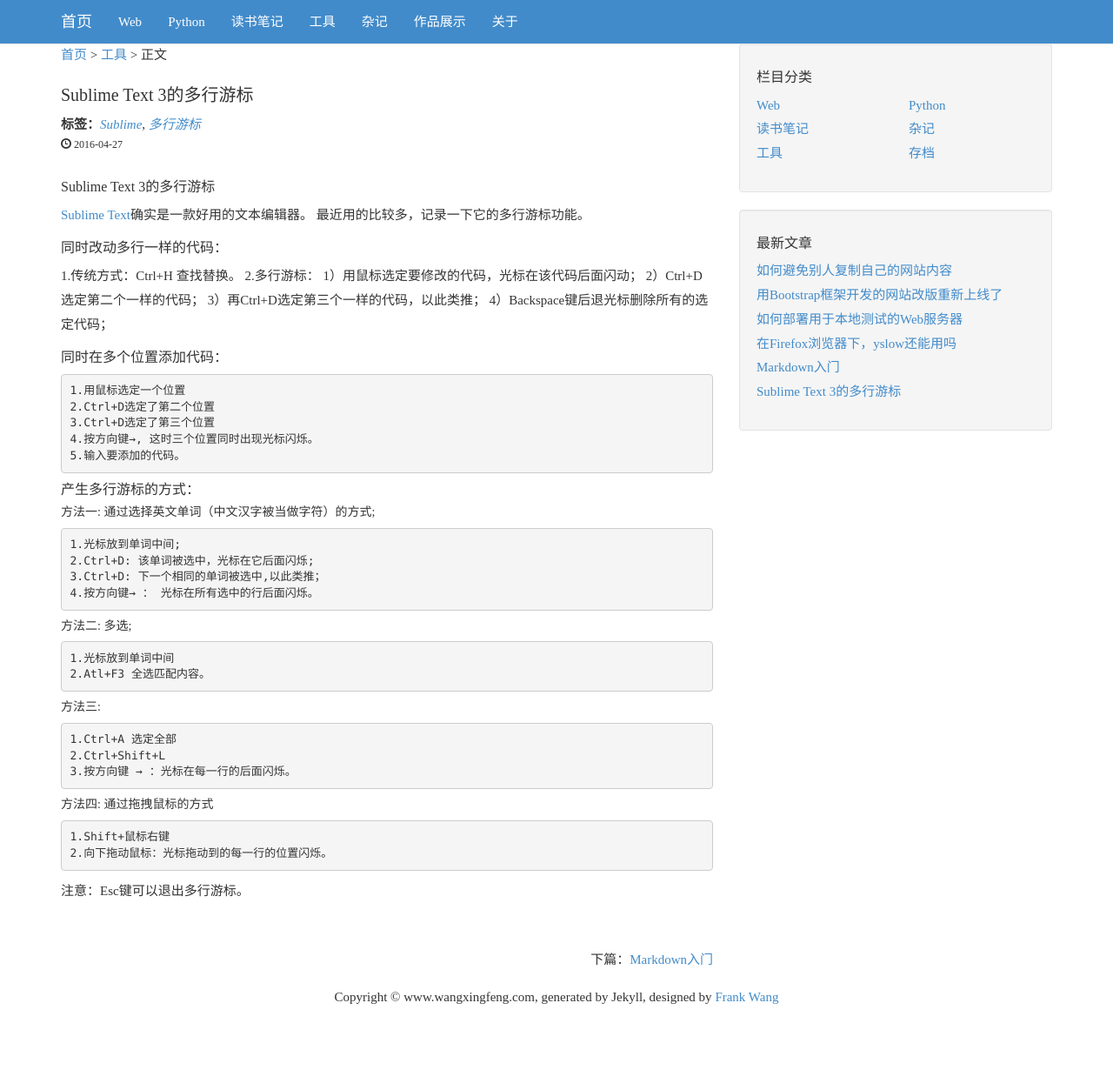
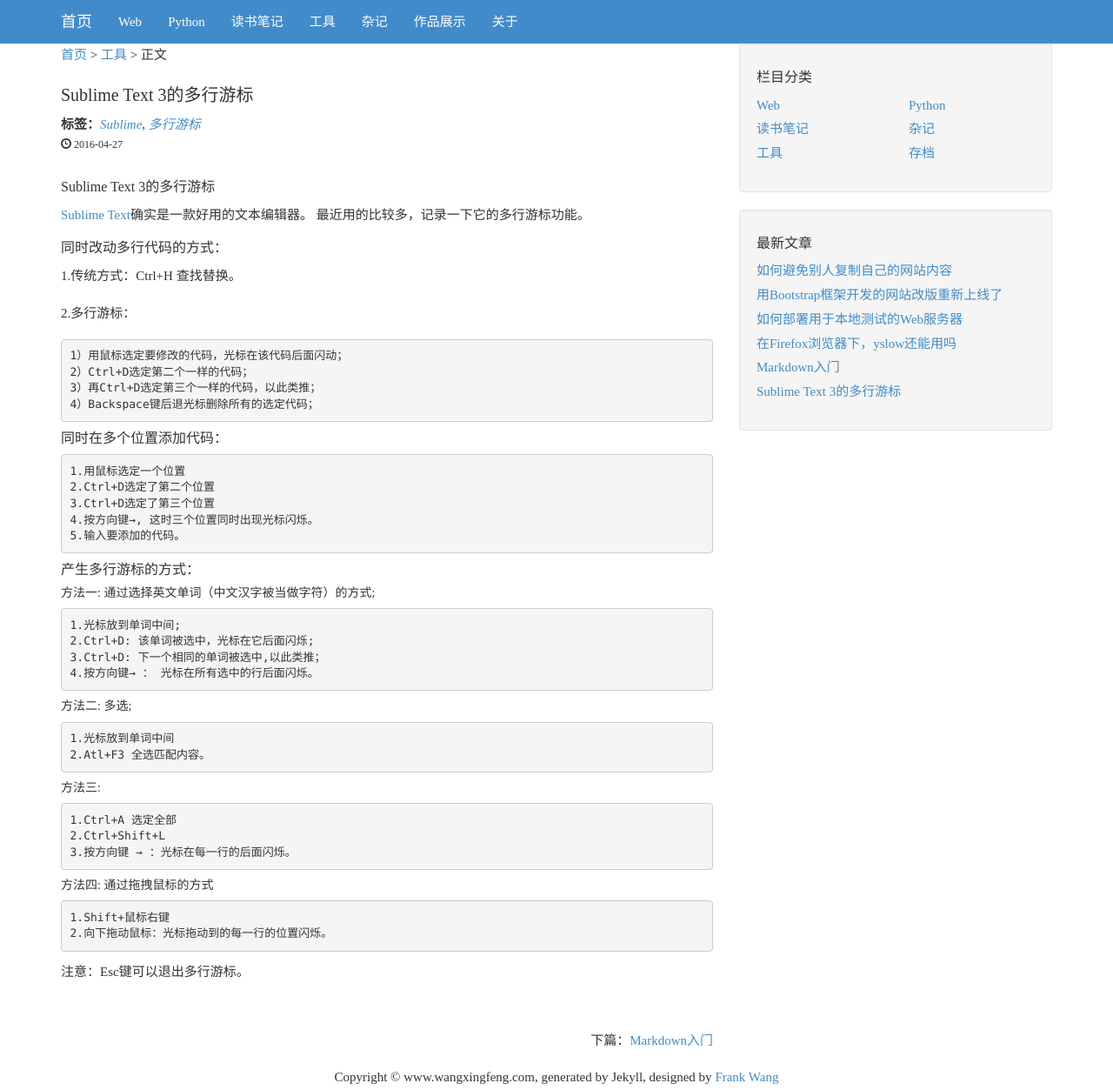
Before and after one commit to frankwang0909/blog_v1.0, a Jekyll site: the page built from _posts/2016-04-27-sublime-多行游标.md, in a window 1280 px wide and 1253 px high. Shown: the whole window at 87% size. Built offline with Jekyll 4.4.1, drawn with Linux system fonts in a browser that asks for light colours; nearby versions of some CDN libraries.

Commit message:
修改排版

```diff
--- a/_posts/2016-04-27-sublime-多行游标.md
+++ b/_posts/2016-04-27-sublime-多行游标.md
@@ -9,9 +9,12 @@
 [Sublime Text](https://www.sublimetext.com/)确实是一款好用的文本编辑器。
 最近用的比较多，记录一下它的多行游标功能。
 
-#### 同时改动多行一样的代码：
+#### 同时改动多行代码的方式：
 1.传统方式：Ctrl+H 查找替换。
+
+
 2.多行游标：
+
 	1）用鼠标选定要修改的代码，光标在该代码后面闪动；
 	2）Ctrl+D选定第二个一样的代码；
 	3）再Ctrl+D选定第三个一样的代码，以此类推；
```
